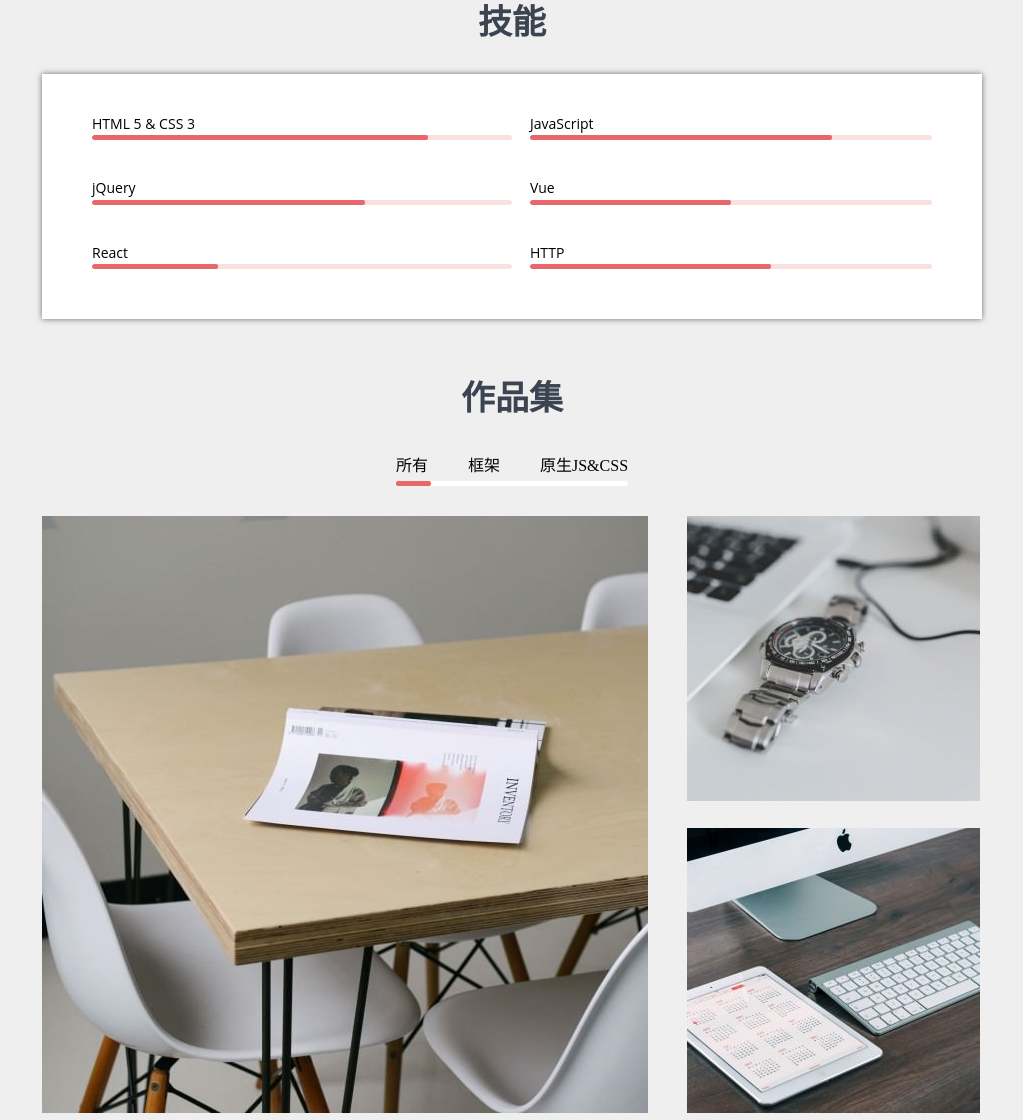
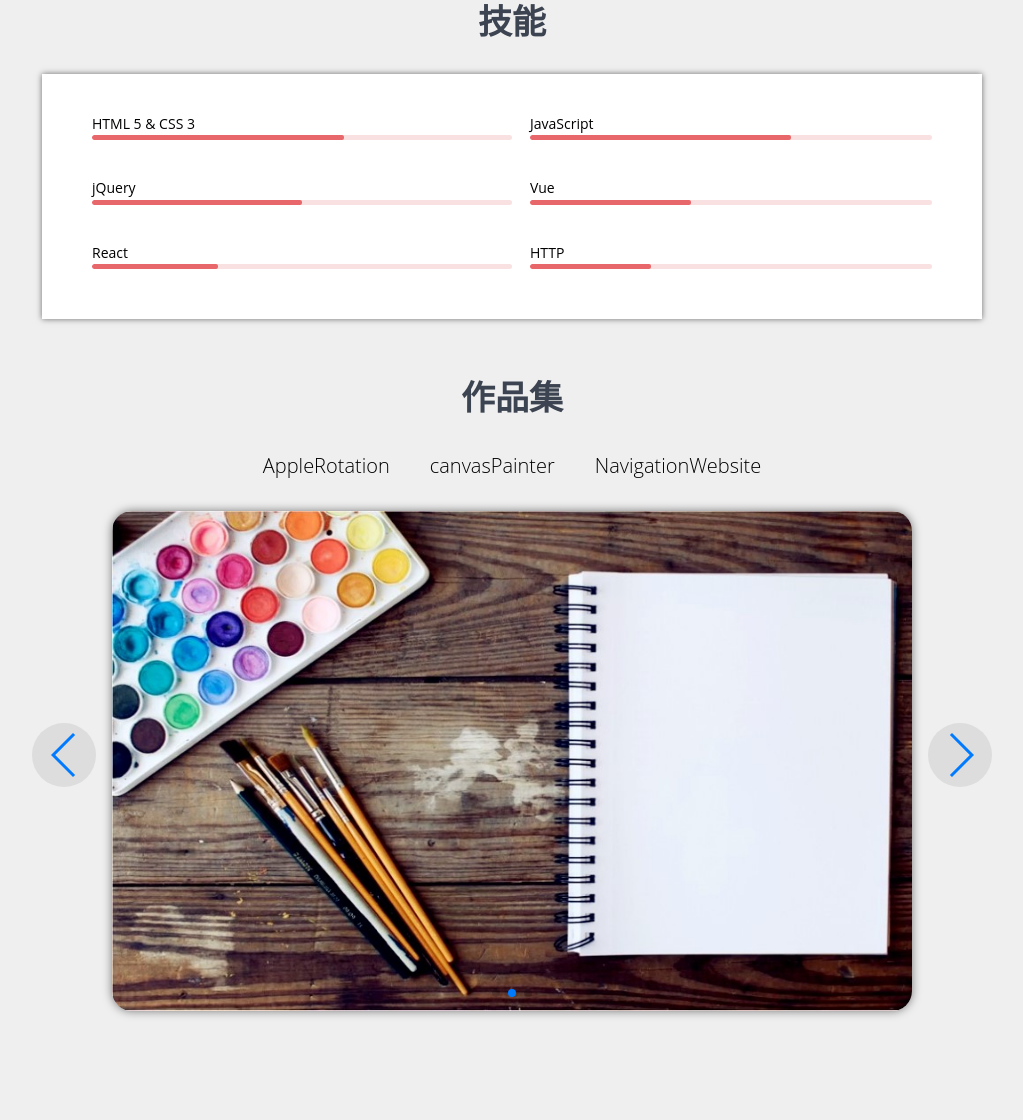
Before and after one commit to yqs19960816/resume, a plain HTML site: page index.html in a window 1280 px wide. Shown: the part 888-2008 px from the top of the page, without its empty margins (128-1151 px from the left). Drawn offline with nearby package versions, Linux system fonts and the light colour scheme.

Commit message:
"添加了简历的轮播"

```diff
--- a/index.html
+++ b/index.html
@@ -7,9 +7,9 @@
   <meta name="viewport" content="width=device-width, initial-scale=1.0">
   <meta http-equiv="X-UA-Compatible" content="ie=edge">
   <title>个人简历</title>
+  <script src="https://at.alicdn.com/t/font_701076_x884vlms3ys0pb9.js"></script>
+  <link rel="stylesheet" href="https://cdnjs.cloudflare.com/ajax/libs/Swiper/4.1.0/css/swiper.min.css">
   <link rel="stylesheet" href="style.css">
-  <script src="https://at.alicdn.com/t/font_701076_x884vlms3ys0pb9.js"></script>
-  <script src="https://cdnjs.cloudflare.com/ajax/libs/tween.js/17.2.0/Tween.min.js"></script>
 </head>
 
 <body>
@@ -72,18 +72,18 @@
     <div class="userCard" data-x id="userCard">
       <div class="pictureAndText clearfix">
         <div class="picture">
-          <img src="./images/startuper-hover-1-299x347.jpg" alt="头像" width="247" height="299">
+          <img src="./images/222.jpg" alt="头像" width="247" height="299">
         </div>
         <div class="text">
           <span class="welcome">Hello
             <span class="triangle"></span>
           </span>
-          <h1>方应杭</h1>
+          <h1>杨青松</h1>
           <p>前端开发工程师</p>
           <hr>
           <dl>
             <dt>年龄</dt>
-            <dd>18</dd>
+            <dd>22</dd>
             <dt>所在城市</dt>
             <dd>北京</dd>
             <dt>邮箱</dt>
@@ -135,25 +135,25 @@
         <li>
           <h3>HTML 5 &amp; CSS 3</h3>
           <div class="progressBar">
-            <div class="progress" style="width:80%"></div>
+            <div class="progress" style="width:60%"></div>
           </div>
         </li>
         <li>
           <h3>JavaScript</h3>
           <div class="progressBar">
-            <div class="progress" style="width:75%"></div>
+            <div class="progress" style="width:65%"></div>
           </div>
         </li>
         <li>
           <h3>jQuery</h3>
           <div class="progressBar">
-            <div class="progress" style="width:65%"></div>
+            <div class="progress" style="width:50%"></div>
           </div>
         </li>
         <li>
           <h3>Vue</h3>
           <div class="progressBar">
-            <div class="progress" style="width:50%"></div>
+            <div class="progress" style="width:40%"></div>
           </div>
         </li>
         <li>
@@ -165,7 +165,7 @@
         <li>
           <h3>HTTP</h3>
           <div class="progressBar">
-            <div class="progress" style="width:60%"></div>
+            <div class="progress" style="width:30%"></div>
           </div>
         </li>
       </ol>
@@ -174,29 +174,31 @@
       <h2>作品集</h2>
       <nav>
         <ol class="clearfix">
-          <li id="PortfolioAll">所有</li>
-          <li id="PortfolioFramework">框架</li>
-          <li id="PortfolioVallina">原生JS&amp;CSS</li>
+          <li id="PortfolioAll">AppleRotation</li>
+          <li id="PortfolioFramework">canvasPainter</li>
+          <li id="PortfolioVallina">NavigationWebsite</li>
         </ol>
-        <div id="PortfolioBar" class="bar state-1">
-          <div class="bar-inner"></div>
-        </div>
       </nav>
+      <!-- 变成轮播，使用插件 -->
+      <div class="swiper-container">
+          <div class="swiper-wrapper">
+              <img src="./images/work/Apple-rotation.jpg" class="swiper-slide">
+              <img src="./images/work/canvas-demo.jpg" class="swiper-slide">
+              <img src="./images/work/nav-page.jpg" class="swiper-slide">
+          </div>
+          <!-- 如果需要分页器 -->
+          <div class="swiper-pagination"></div>
 
-      <div class="works" style="height: 597px;">
-        <div class="big" style="top: 0; left: 0;">
-          <img src="./images/1.jpg" alt="作品1">
-        </div>
-        <div class="small" style="top: 0; left: 645px;">
-          <img src="./images/2.jpg" alt="作品2">
-        </div>
-        <div class="small" style="top: 312px; left: 645px;">
-          <img src="./images/3.jpg" alt="作品3">
-        </div>
+          <!-- 如果需要滚动条 -->
+          <!-- <div class="swiper-scrollbar"></div> -->
       </div>
+                <!-- 如果需要导航按钮 -->
+                <div class="swiper-button-prev"></div>
+                <div class="swiper-button-next"></div>
 
     </section>
     <script src="https://cdnjs.cloudflare.com/ajax/libs/tween.js/17.2.0/Tween.min.js"></script>
+    <script src="https://cdnjs.cloudflare.com/ajax/libs/Swiper/4.1.0/js/swiper.min.js"></script>
     <script>
       //页面当前Y轴位置
       var lead = 0;
@@ -350,6 +352,29 @@
         };
       }
     </script>
+    <script>
+        var mySwiper = new Swiper ('.swiper-container', {
+          // direction: 'vertical', // 垂直切换选项
+          loop: true, // 循环模式选项
+          autoplay:true,
+
+          // 如果需要分页器
+          pagination: {
+            el: '.swiper-pagination',
+          },
+
+          // 如果需要前进后退按钮
+          navigation: {
+            nextEl: '.swiper-button-next',
+            prevEl: '.swiper-button-prev',
+          },
+
+          // 如果需要滚动条
+          // scrollbar: {
+          //   el: '.swiper-scrollbar',
+          // },
+        })
+        </script>
 </body>
 
 </html>
--- a/style.css
+++ b/style.css
@@ -30,6 +30,27 @@ hr {
   border-top: 1px solid #DEDEDE;
 }
 
+.swiper-container {
+  width: 800px;
+  height: 500px;
+  border-radius: 20px;
+  box-shadow: 0 0 10px rgba(0, 0, 0, 0.5);
+}
+.swiper-button-prev,
+.swiper-button-next {
+  color: rgb(0, 122, 255);
+  top: 58%;
+  background-color: #DDD;
+  width: 64px;
+  height: 64px;
+  border-radius: 50%;
+}
+.swiper-button-prev {
+  left: -10px;
+}
+.swiper-button-next {
+  right: -10px;
+}
 .site-welcome {
   display: none;
   position: fixed;
@@ -207,7 +228,7 @@ hr {
 }
 
 .banner {
-  background-image: url(./images/rs-cover-2-2-1-1.jpg);
+  background-image: url(./images/wallhaven-488322.jpg);
   background-position: center;
   background-repeat: no-repeat;
   background-size: cover;
@@ -217,7 +238,7 @@ hr {
 
 .banner .mask {
   height: 515px;
-  background-color: rgba(0, 0, 20, 0.7);
+  background-color: rgba(0, 0, 20, 0.5);
 }
 
 .userCard .picture {
@@ -434,8 +455,12 @@ section.Portfolio {
 section.Portfolio>nav {
   display: inline-block;
   vertical-align: top;
-  margin-top: 32px;
+  margin: 32px;
   text-align: center;
+  font-family: "Open Sans";
+  font-size: 20px;
+  font-style: normal;
+  font-weight: 300;
 }
 
 section.Portfolio>nav>ol {
@@ -455,33 +480,5 @@ section.Portfolio>nav>ol>li:first-child {
   margin-left: 0;
 }
 
-section.Portfolio>nav>.bar {
-  margin-top: 5px;
-  height: 5px;
-  background-color: #fff;
-  border-radius: 2px;
-}
-
-section.Portfolio>nav>.bar>.bar-inner {
-  height: 100%;
-  border-radius: 2px;
-  background-color: #E8676B;
-  transition: all 0.3s;
-}
-
-section.Portfolio>nav>.bar.state-1>.bar-inner {
-  width: 15%;
-  margin-left: 0;
-}
-
-section.Portfolio>nav>.bar.state-2>.bar-inner {
-  width: 15%;
-  margin-left: 73px;
-}
-
-section.Portfolio>nav>.bar.state-3>.bar-inner {
-  width: 35%;
-  margin-left: 152px;
-}
 section.Portfolio .works{ position: relative;margin-top:30px;  }
 section.Portfolio .works > .big, section.Portfolio .works > .small { position: absolute; }
```
Also changed, not shown: images/111.jpg (added), images/222.jpg (added), images/wallhaven-311065.jpg, images/wallhaven-488322.jpg, images/work/Apple-rotation.jpg (added), images/work/canvas-demo.jpg (added), images/work/nav-page.jpg (added), package-lock.json (added).
